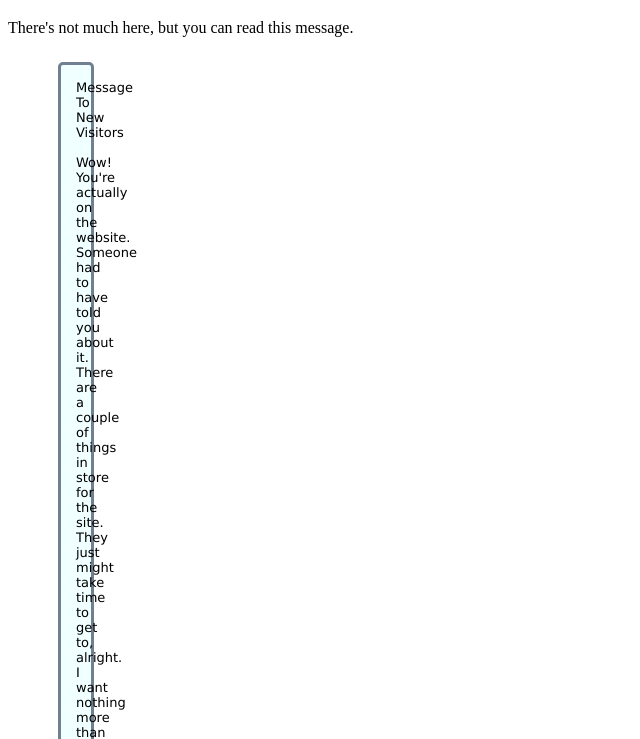
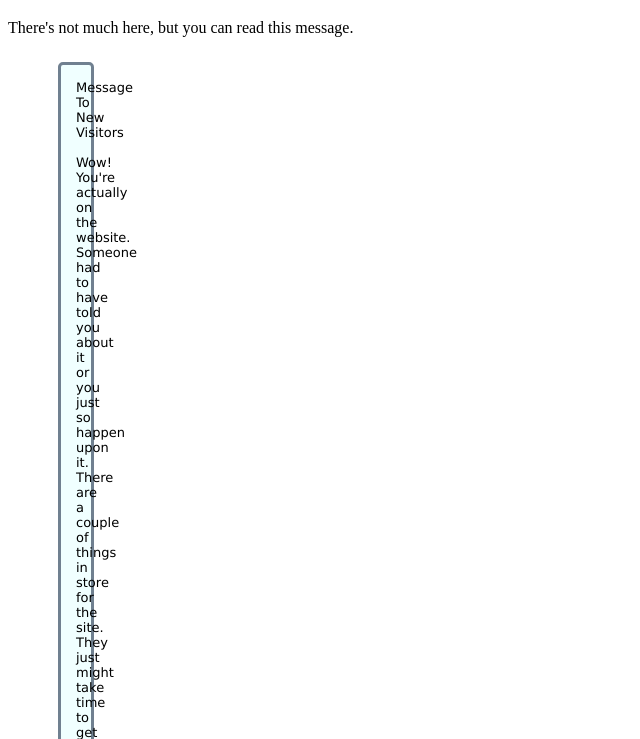
Before and after one commit to Coolergator/Coolergator.github.io, a plain HTML site: page index.html in a window 1280 px wide. Shown: the part 61-800 px from the top of the page, without its empty margins (0-640 px from the left). Drawn offline with Linux system fonts and the light colour scheme.

Commit message:
Revise text content in index.html
Updated the text content and added a line about how visitors might find the website.

```diff
--- a/index.html
+++ b/index.html
@@ -13,7 +13,7 @@
     Message To New Visitors<br>
     <br>
     Wow! You're actually on the website.<br>
-    Someone had to have told you about it.<br>
+    Someone had to have told you about it or you just so happen upon it.<br>
     There are a couple of things in store for the site.<br>
     They just might take time to get to, alright.<br>
     I want nothing more than for you to enjoy yourself with the site.<br>
```
